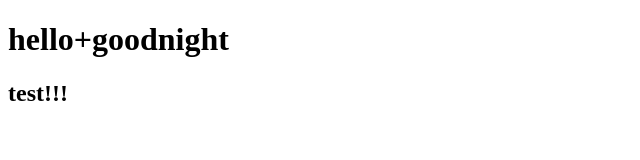
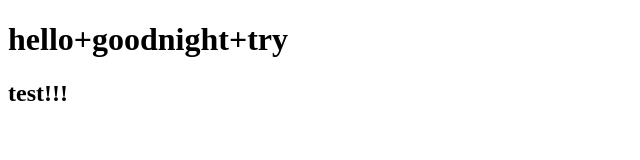
Before and after one commit to ima-yusuke/pulltest, a plain HTML site: page index.html in a window 1280 px wide. Shown: the full height of the page, 0-640 px from the left. Drawn offline with Linux system fonts and the light colour scheme.

Commit message:
conflict try

```diff
--- a/index.html
+++ b/index.html
@@ -6,7 +6,7 @@
     <title>Document</title>
 </head>
 <body>
-    <h1>hello+goodnight</h1>
+    <h1>hello+goodnight+try</h1>
     <h2>test!!!</h2>
 </body>
 </html>
```
